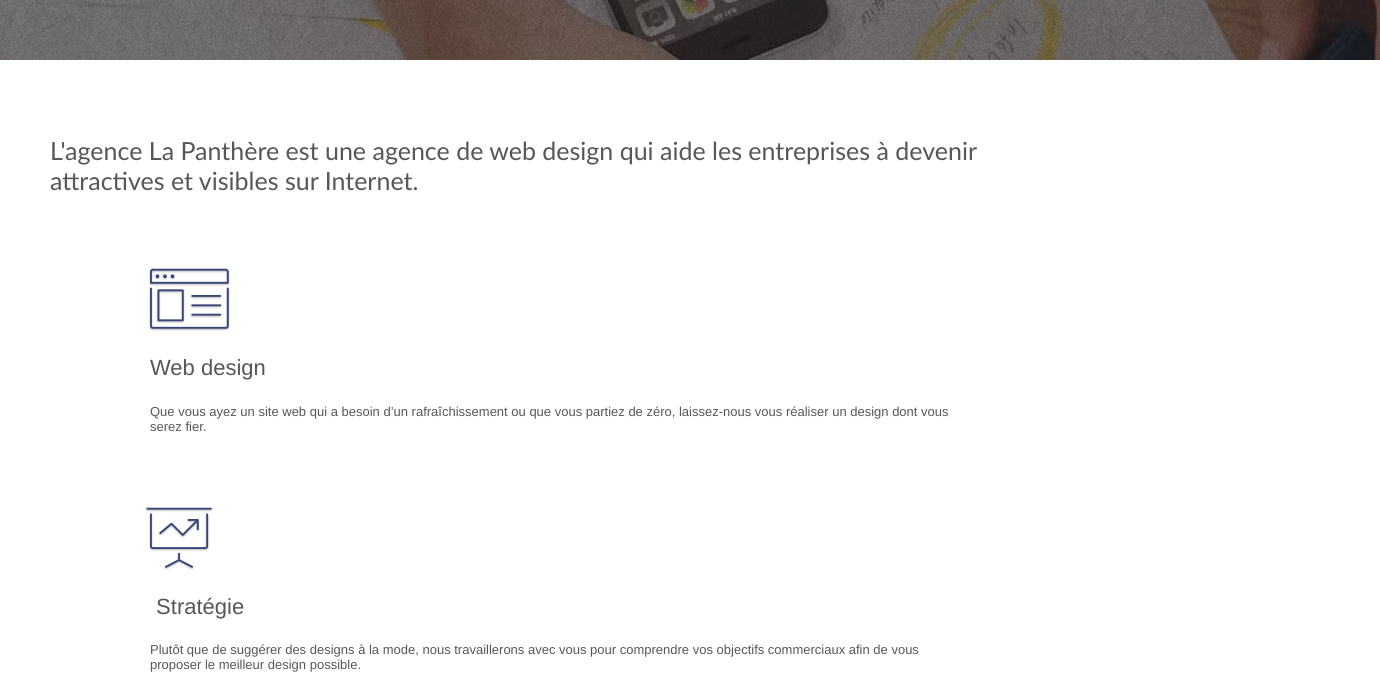
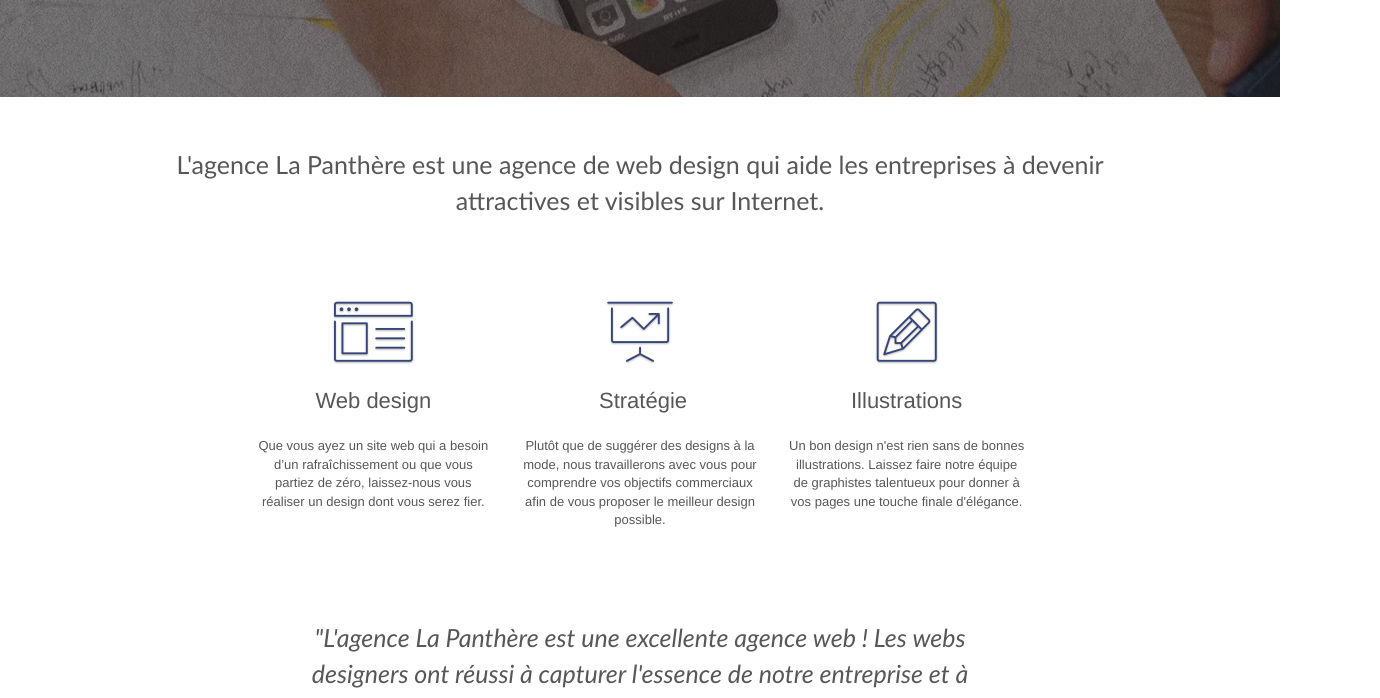
Before and after one commit to JulietteL31/JulietteLega_4_apres_15042022, a plain HTML site: page index.html in a window 1280 px wide. Shown: the part 435-1133 px from the top of the page, 1380 px wide, since content can reach past the window. Drawn offline with Linux system fonts and the light colour scheme.

Commit message:
rajout bootstrap

```diff
--- a/index.html
+++ b/index.html
@@ -8,7 +8,7 @@
 	<meta name="robots" content="index, follow">
     <link rel="shortcut icon" type="image/png" href="favicon.jpg">
 
-	<!-- <link rel="stylesheet" type="text/css" href="./css/bootstrap-compresse.css"> -->
+	<link rel="stylesheet" type="text/css" href="./css/bootstrap-compresse.css">
 	<link rel="stylesheet" type="text/css" href="style-compresse.css">
 	<link rel="stylesheet" type="text/css" href="./css/font-awesome-compresse.css">
 	<link rel="stylesheet" type="text/css" href="./css/et-line-compresse.css">
```
